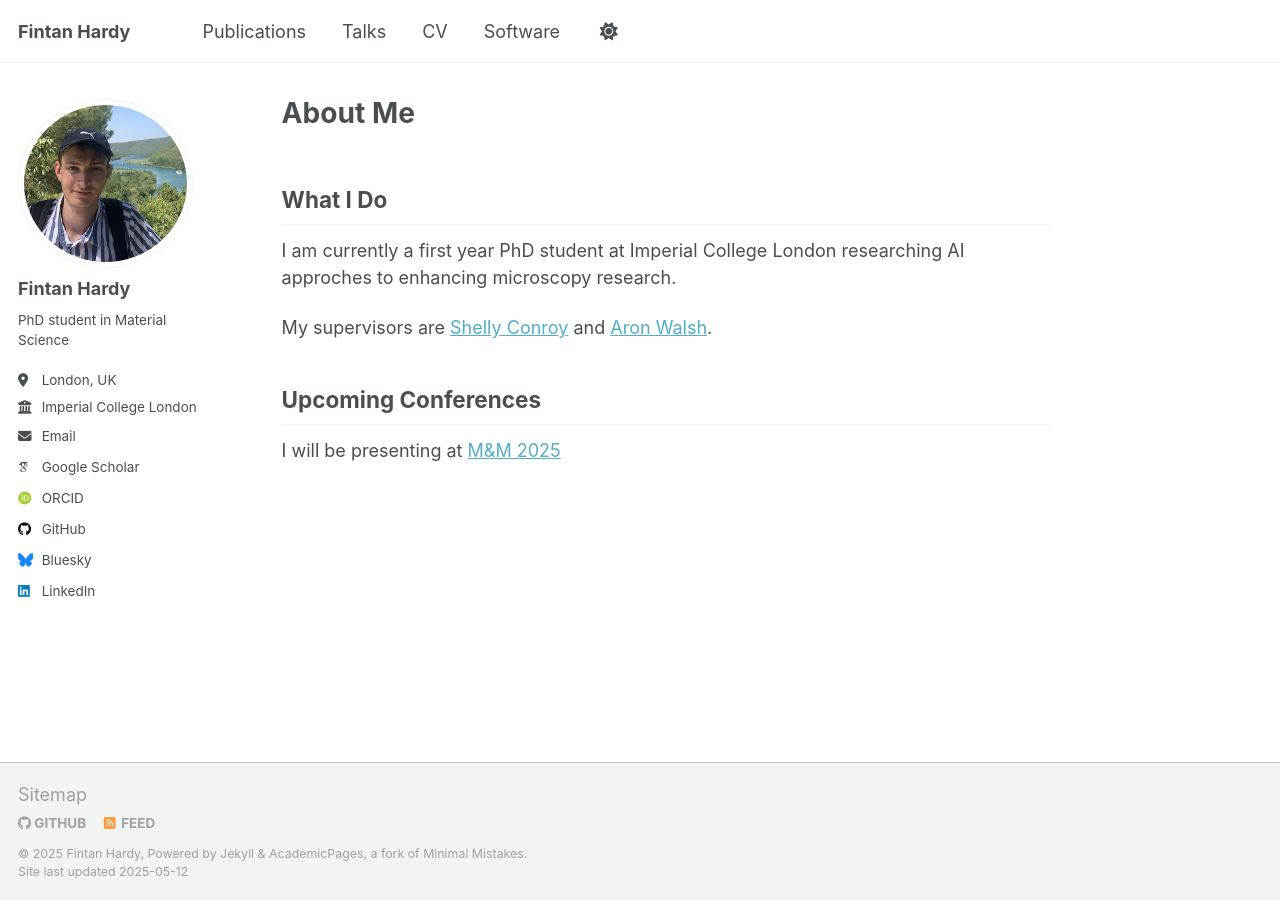
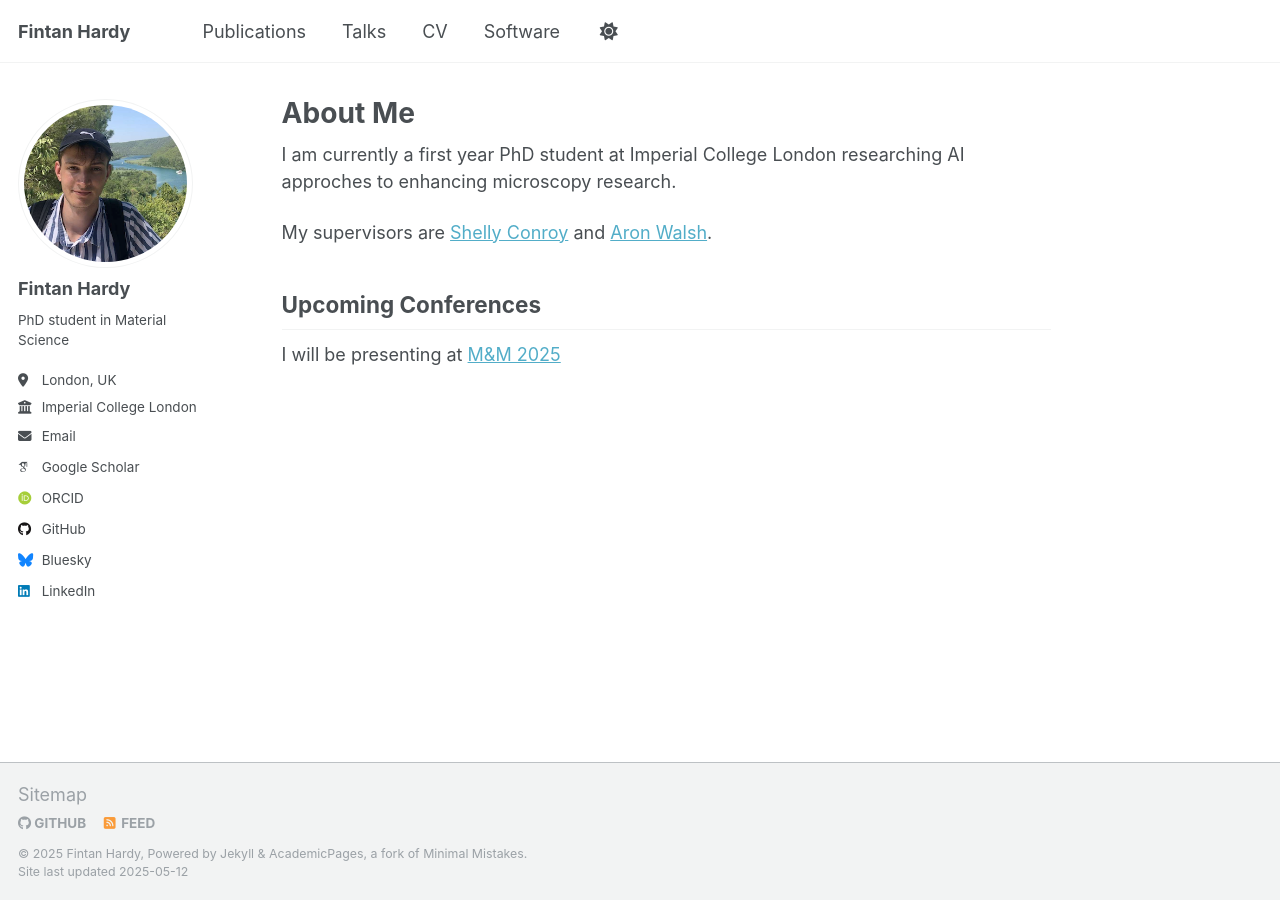
Before and after one commit to FinHardy/finhardy.github.io, a Jekyll site: the page built from _pages/about.md, in a window 1280 px wide. Built offline with Jekyll 4.4.1, drawn with Linux system fonts in a browser that asks for light colours; some web fonts are replaced.

Commit message:
Remove redundant section header from About Me page

```diff
--- a/_pages/about.md
+++ b/_pages/about.md
@@ -8,7 +8,6 @@ redirect_from:
   - /about.html
 ---
 
-## What I Do
 I am currently a first year PhD student at Imperial College London researching AI approches to enhancing microscopy research.
 
 My supervisors are [Shelly Conroy](https://scholar.google.com/citations?user=0aF8gNcAAAAJ&hl=en) and [Aron Walsh](https://scholar.google.com/citations?hl=en&user=Ktvn91gAAAAJ).
```
